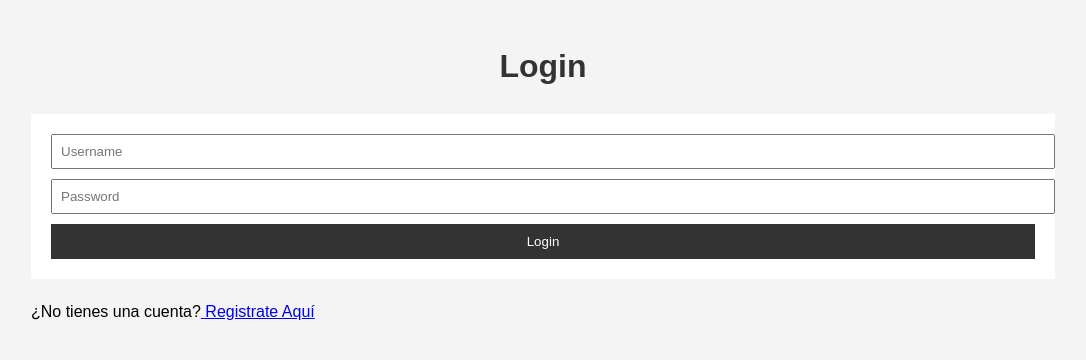
After one commit to BrhayanLS/InventarioU, a Flask app: page /login in a window 1280 px wide. The commit adds this page. Shown: the top 360 px of the page, without its empty margins (97-1183 px from the left). Run offline with Flask 3, Linux system fonts and the light colour scheme.

Commit message:
Se agrega la funcionalidad del login

```diff
--- a/app/routes.py
+++ b/app/routes.py
@@ -1,11 +1,15 @@
-from flask import Blueprint, jsonify, request, render_template
-from .crud import create_product, get_product, update_product, delete_product, get_all_products
+from flask import Blueprint, jsonify, request, render_template, session, redirect, url_for
+from werkzeug.security import check_password_hash
+from .crud import create_product, get_product, update_product, delete_product, get_all_products, create_user, get_user_by_username
 
 main = Blueprint('main', __name__)
 
 @main.route('/')
 def index():
-    return render_template('index.html')
+    if 'user_id' not in session:  # Verifica si el usuario está autenticado
+        return redirect(url_for('main.login'))  # Redirige a la página de inicio de sesión
+    return render_template('index.html')  # Muestra la página de inicio si está autenticado
+
 
 @main.route('/product', methods=['GET', 'POST'])
 def product():
@@ -29,3 +33,27 @@ def product_detail(id):
     elif request.method == 'DELETE':
         delete_product(id)
         return jsonify({'message': 'Product deleted successfully'})
+
+@main.route('/login', methods=['GET', 'POST'])
+def login():
+    if request.method == 'POST':
+        data = request.form
+        user = get_user_by_username(data['username'])
+        if user and user.check_password(data['password']):
+            session['user_id'] = user.id
+            return redirect(url_for('main.index'))
+        return 'Invalid username or password', 401
+    return render_template('login.html')
+
+@main.route('/register', methods=['GET', 'POST'])
+def register():
+    if request.method == 'POST':
+        data = request.form
+        user = create_user(data['username'], data['password'])
+        return redirect(url_for('main.login'))
+    return render_template('register.html')
+
+@main.route('/logout', methods=['POST'])
+def logout():
+    session.pop('user_id', None)  # Elimina el ID del usuario de la sesión
+    return redirect(url_for('main.login'))  # Redirige a la página de inicio de sesión
--- a/app/static/styles.css
+++ b/app/static/styles.css
@@ -25,7 +25,8 @@ form {
 }
 
 input[type='text'],
-input[type='number'] {
+input[type='number'],
+input[type='password'] {
     width: 100%;
     padding: 8px;
     margin-bottom: 10px;
@@ -61,3 +62,17 @@ th {
     background-color: #333;
     color: #fff;
 }
+
+cerraSesion {
+    padding: 10px 15px;
+    background-color: #f44336; /* Color rojo */
+    color: white; /* Texto blanco */
+    border: none;
+    border-radius: 5px;
+    cursor: pointer;
+    font-size: 16px;
+}
+
+cerraSesion:hover {
+    background-color: #d32f2f; /* Color rojo más oscuro al pasar el mouse */
+}
--- a/app/templates/index.html
+++ b/app/templates/index.html
@@ -9,6 +9,9 @@
 <body>
     <div class="container">
         <h1>Administrador de Inventario</h1>
+        <form action="{{ url_for('main.logout') }}" method="post" style="display: inline;">
+            <button type="submit" class="cerraSesion">Cerrar Sesión</button>
+        </form>
         <form id="product-form">
             <input type="hidden" id="product-id">
             <input type="text" id="name" placeholder="Nombre del producto" required>
@@ -27,7 +30,7 @@
                 </tr>
             </thead>
             <tbody>
-                <!-- Los productos se insertarán aquí dinámicamente -->
+
             </tbody>
         </table>
     </div>
--- /dev/null
+++ b/app/templates/login.html
@@ -0,0 +1,20 @@
+<!DOCTYPE html>
+<html lang="en">
+<head>
+    <meta charset="UTF-8">
+    <meta name="viewport" content="width=device-width, initial-scale=1.0">
+    <title>Login</title>
+    <link rel="stylesheet" href="{{ url_for('static', filename='styles.css') }}">
+</head>
+<body>
+    <div class="container">
+        <h1>Login</h1>
+        <form action="{{ url_for('main.login') }}" method="post">
+            <input type="text" name="username" placeholder="Username" required>
+            <input type="password" name="password" placeholder="Password" required>
+            <button type="submit">Login</button>
+        </form>
+        <p>¿No tienes una cuenta?<a href="{{ url_for('main.register') }}"> Registrate Aquí</a></p>
+    </div>
+</body>
+</html>
--- a/config.py
+++ b/config.py
@@ -3,3 +3,4 @@ import os
 class Config:
     SQLALCHEMY_DATABASE_URI = 'sqlite:///' + os.path.join(os.path.abspath(os.path.dirname(__file__)), 'inventory.db')
     SQLALCHEMY_TRACK_MODIFICATIONS = False
+    SECRET_KEY = 'your_secret_key_here'
--- a/requirements.txt
+++ b/requirements.txt
@@ -5,3 +5,4 @@ python-dotenv==1.0.0
 pytest==7.3.1
 flake8==6.0.0
 black==23.3.0
+werkzeug==3.0.4
```
Also changed, not shown: app/crud.py (+11 -1 lines), app/models.py (+12 -0 lines), app/templates/register.html (added, +20 -0 lines), inventory.db.
